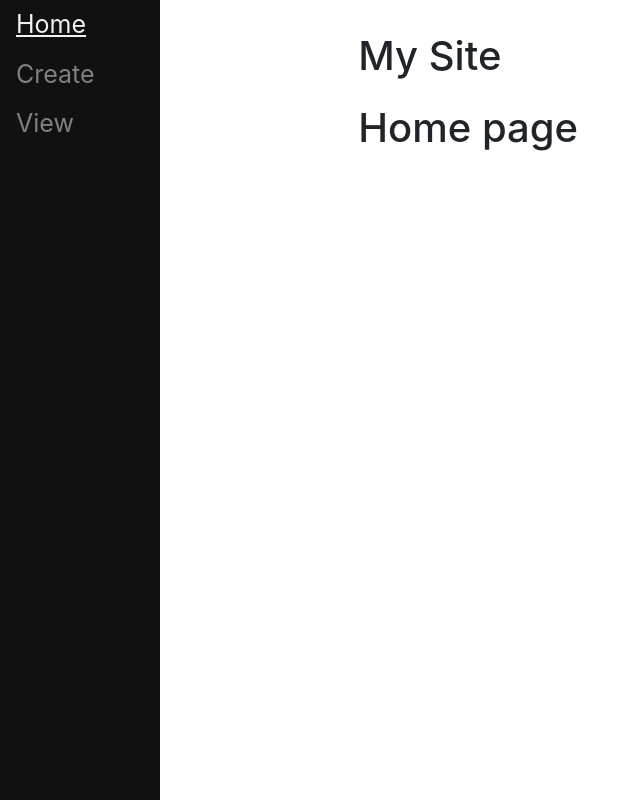
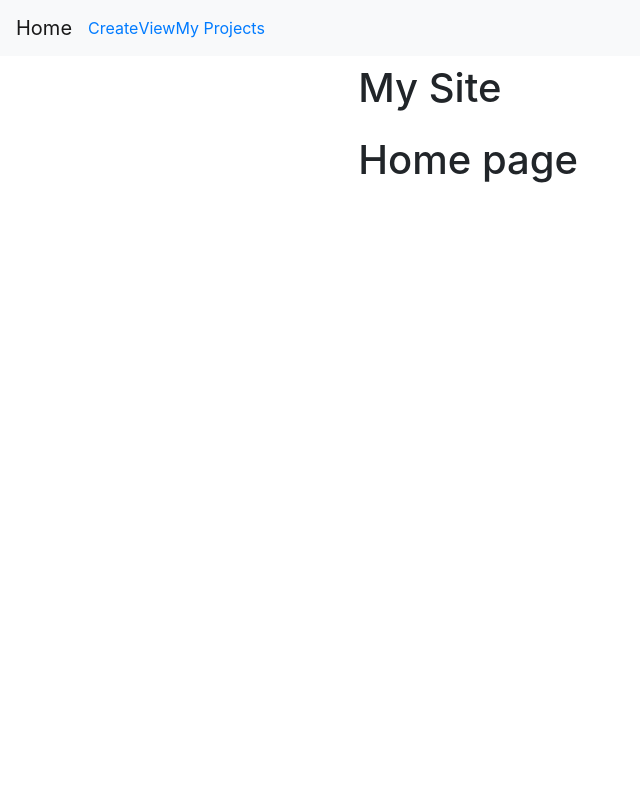
Before and after one commit to dixon310/Dixon_Website, a Django app: page / in a window 1280 px wide. Shown: the whole page, without its empty margins (0-640 px from the left). Run offline with Django 3.2, Linux system fonts and the light colour scheme; some libraries are stand-ins or nearby versions.

Commit message:
add My Project page, Update bootstrap

```diff
--- a/mysite/main/template/main/base.html
+++ b/mysite/main/template/main/base.html
@@ -31,7 +31,7 @@
           padding: 0px 10px;
         }
     </style>
-#bootstrap
+<!-- bootstrap -->
 <meta charset="utf-8">
 <meta name="viewport" content="width=device-width, initial-scale=1, shrink-to-fit=no">
 
@@ -41,10 +41,11 @@
     <title>{%  block title %}Dixon's site{% endblock %}</title>
   </head>
   <body>
-    <div class="sidenav">
-      <a href="/">Home</a>
+    <div class="navbar navbar-expand-lg navbar-light bg-light">
+      <a href="/" class="navbar-brand">Home</a>
       <a href="/create">Create</a>
       <a href="/view">View</a>
+      <a href="/MyProjects">My Projects</a>
     </div>
 
     <div id="content", name="content", class="main">
--- a/mysite/main/urls.py
+++ b/mysite/main/urls.py
@@ -8,4 +8,5 @@ urlpatterns = [
     path("home/", views.home, name="home"),
     path("create/", views.create, name="create"),
     path("view/", views.view, name="view"),
+    path("MyProjects", views.MyProjects, name="myProjects"),
     ]
--- a/mysite/main/views.py
+++ b/mysite/main/views.py
@@ -51,3 +51,6 @@ def create(response):
 
 def view(response):
     return render(response, "main/view.html", {})
+
+def MyProjects(response):
+    return render(response, "main/MyProjects.html", {})
```
Also changed, not shown: mysite/main/template/main/MyProjects.html (added, +9 -0 lines).
